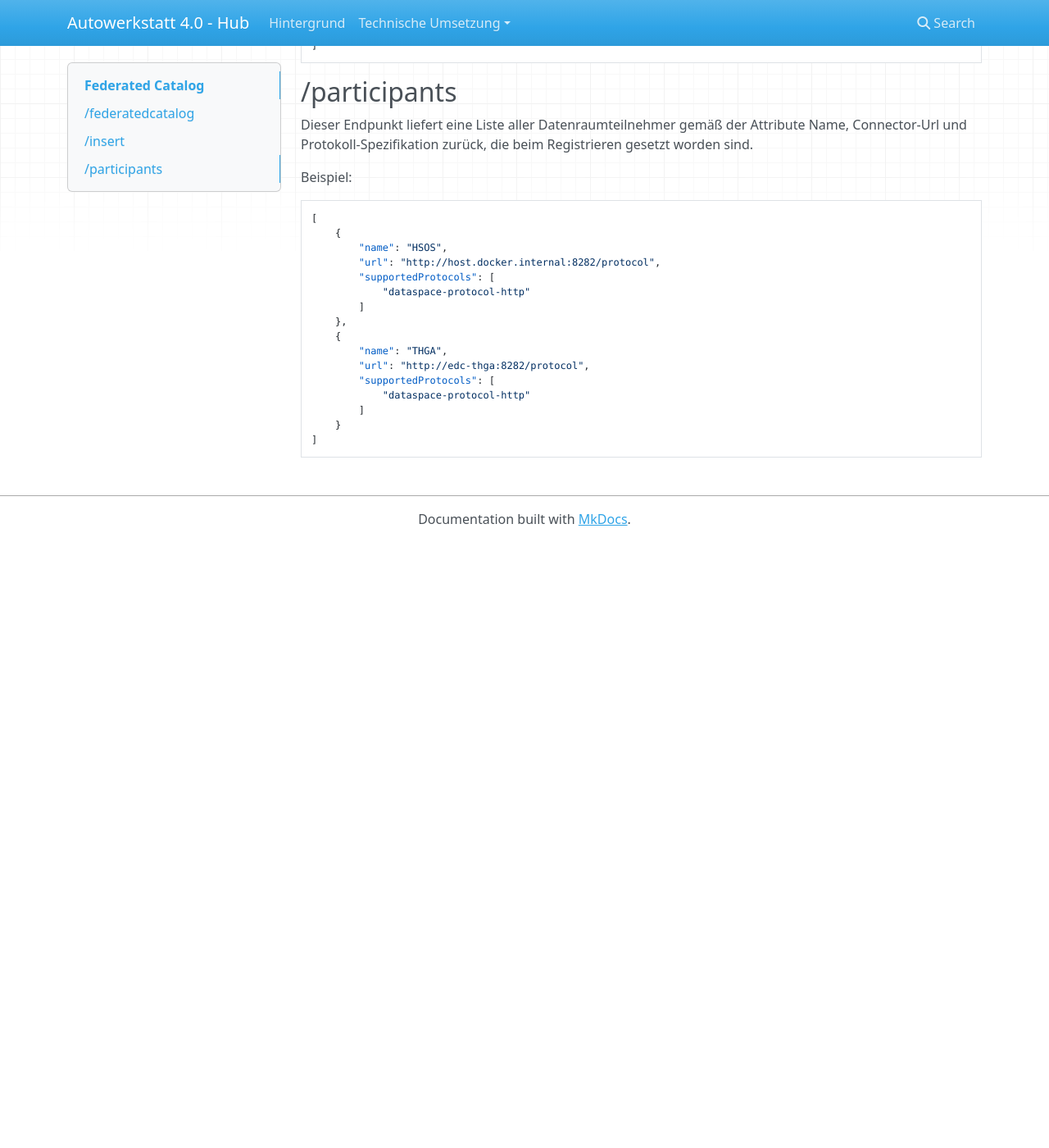
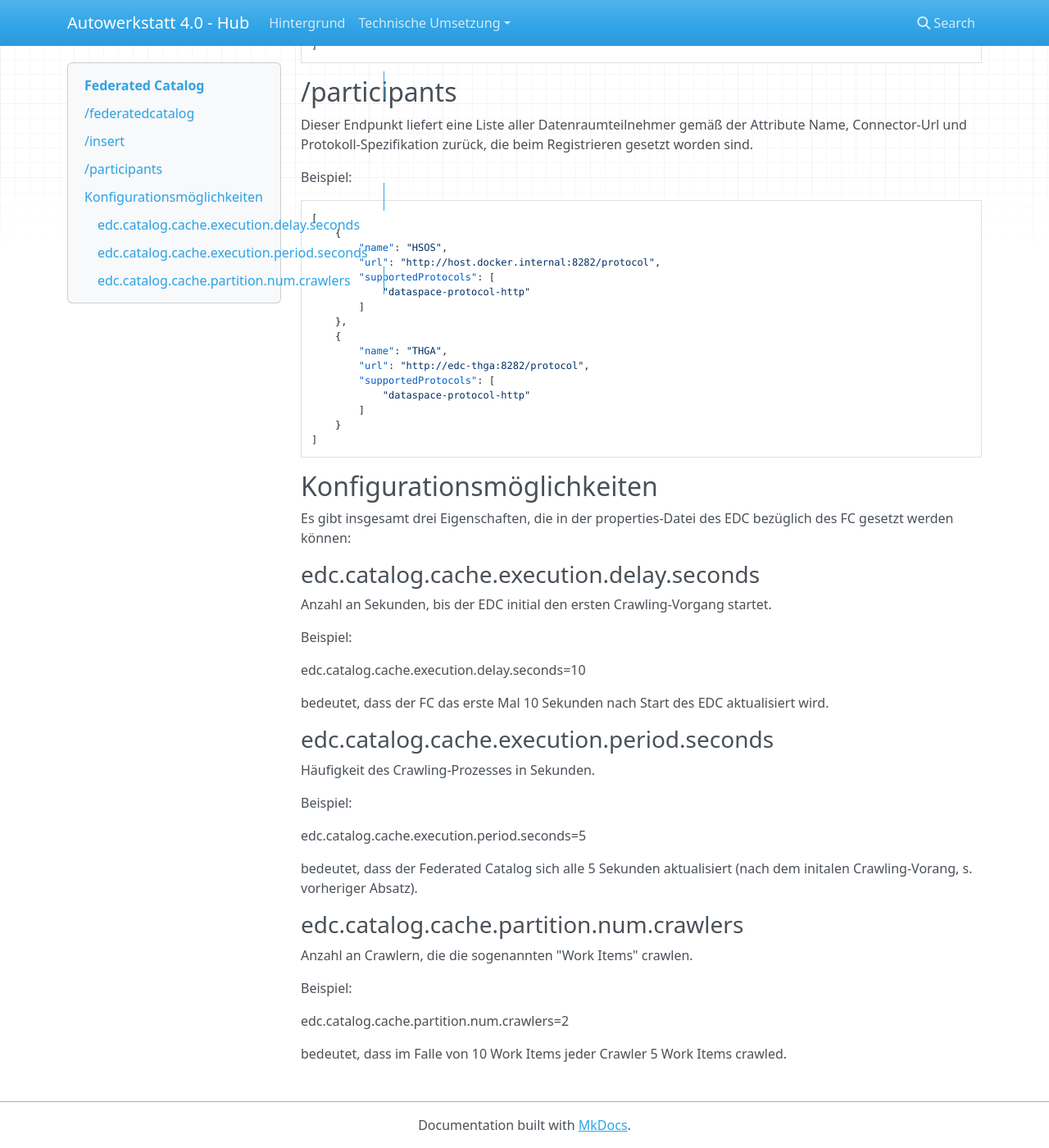
Before and after one commit to LMIS-AG/AW40-hub-docker, an MkDocs documentation site: the page built from docs/de/docs/tech/edc/federatedcatalog.md, in a window 1280 px wide and 1400 px high, scrolled down 3826 px. Shown: the whole window at 82% size. Built offline with MkDocs 1.6.1, drawn with Linux system fonts in a browser that asks for light colours; nearby versions of some CDN libraries; before the commit the page ends 4487 px from its top, so only the background shows below that.

Commit message:
document configuration options for fc

`````diff
--- a/docs/de/docs/tech/edc/federatedcatalog.md
+++ b/docs/de/docs/tech/edc/federatedcatalog.md
@@ -155,3 +155,37 @@ Beispiel:
     }
 ]
 ````
+
+## Konfigurationsmöglichkeiten
+
+Es gibt insgesamt drei Eigenschaften, die in der properties-Datei des EDC bezüglich des FC gesetzt werden können:
+
+### edc.catalog.cache.execution.delay.seconds
+
+Anzahl an Sekunden, bis der EDC initial den ersten Crawling-Vorgang startet.
+
+Beispiel:
+
+edc.catalog.cache.execution.delay.seconds=10
+
+bedeutet, dass der FC das erste Mal 10 Sekunden nach Start des EDC aktualisiert wird.
+
+### edc.catalog.cache.execution.period.seconds
+
+Häufigkeit des Crawling-Prozesses in Sekunden.
+
+Beispiel:
+
+edc.catalog.cache.execution.period.seconds=5
+
+bedeutet, dass der Federated Catalog sich alle 5 Sekunden aktualisiert (nach dem initalen Crawling-Vorang, s. vorheriger Absatz).
+
+### edc.catalog.cache.partition.num.crawlers
+
+Anzahl an Crawlern, die die sogenannten "Work Items" crawlen.
+
+Beispiel:
+
+edc.catalog.cache.partition.num.crawlers=2
+
+bedeutet, dass im Falle von 10 Work Items jeder Crawler 5 Work Items crawled.
`````
